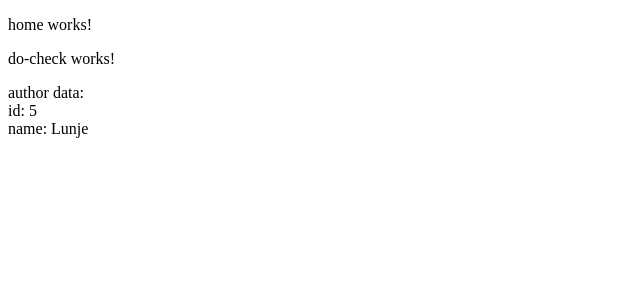
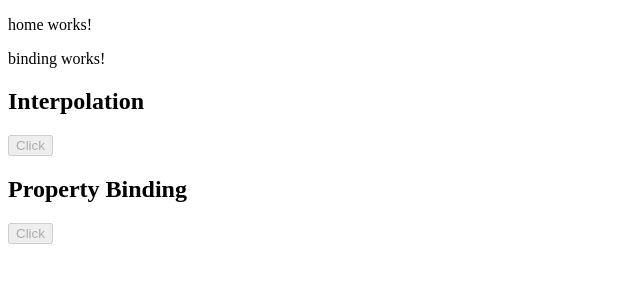
Before and after one commit to Mnangwe/angular_hooks, an Angular app: page / in a window 1280 px wide. Shown: the top 300 px of the page, without its empty margins (0-640 px from the left). Built offline with nearby package versions, Linux system fonts and the light colour scheme.

Commit message:
updating data binding

```diff
--- a/src/app/app.module.ts
+++ b/src/app/app.module.ts
@@ -4,13 +4,13 @@ import { BrowserModule } from '@angular/platform-browser';
 import { AppRoutingModule } from './app-routing.module';
 import { AppComponent } from './app.component';
 import { HomeComponent } from './home/home.component';
-import { DoCheckComponent } from './do-check/do-check.component';
+import { BindingComponent } from './binding/binding.component';
 
 @NgModule({
   declarations: [
     AppComponent,
     HomeComponent,
-    DoCheckComponent
+    BindingComponent,
   ],
   imports: [
     BrowserModule,
--- /dev/null
+++ b/src/app/binding/binding.component.html
@@ -0,0 +1,7 @@
+<p>binding works!</p>
+
+<h2>Interpolation</h2>
+<button disabled="{{btnStatus}}">Click</button>
+
+<h2>Property Binding</h2>
+<button [disabled]="btnStatus">Click</button>
--- /dev/null
+++ b/src/app/binding/binding.component.ts
@@ -0,0 +1,17 @@
+import { Component, OnInit } from '@angular/core';
+
+@Component({
+  selector: 'app-binding',
+  templateUrl: './binding.component.html',
+  styleUrls: ['./binding.component.css']
+})
+export class BindingComponent implements OnInit {
+
+  btnStatus: any = "false"
+
+  constructor() { }
+
+  ngOnInit(): void {
+  }
+
+}
--- a/src/app/do-check/do-check.component.html
+++ /dev/null
@@ -1,9 +0,0 @@
-<p>do-check works!</p>
-
-<p>
-    author data:
-    <br>
-    id: {{ user.id }}
-    <br>
-    name: {{ user.name }}
-</p>
--- a/src/app/do-check/do-check.component.ts
+++ /dev/null
@@ -1,18 +0,0 @@
-import { Component, Input, OnInit } from '@angular/core';
-import { User } from '../models/user.models';
-
-@Component({
-  selector: 'app-do-check',
-  templateUrl: './do-check.component.html',
-  styleUrls: ['./do-check.component.css']
-})
-export class DoCheckComponent implements OnInit {
-
-  @Input() user!: User
-
-  constructor() { }
-
-  ngOnInit(): void {
-  }
-
-}
--- a/src/app/home/home.component.html
+++ b/src/app/home/home.component.html
@@ -1,2 +1,2 @@
 <p>home works!</p>
-<app-do-check [user]="obj"></app-do-check>
+<app-binding></app-binding>
```
Also changed, not shown: src/app/binding/binding.component.css (added), 1 other file (tests, documents, lock files or other folders).
